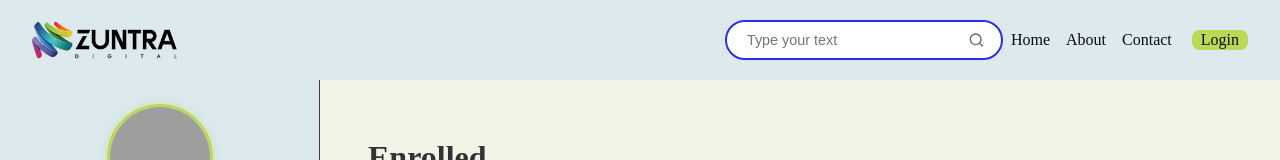
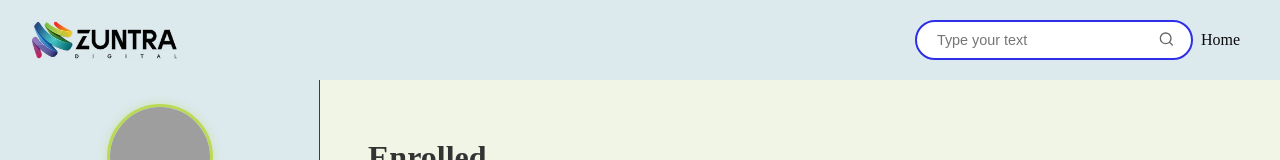
Before and after one commit to abdul8704/EduTrack, a React (Vite) app in the folder client/: page /coursedeets in a window 1280 px wide. Shown: the top 160 px of the page. Built offline with nearby package versions, Linux system fonts and the light colour scheme; grey boxes are pictures that could not be loaded.

Commit message:
Navbar is still not sticky

```diff
--- a/client/src/components/Navbar.jsx
+++ b/client/src/components/Navbar.jsx
@@ -36,13 +36,11 @@ const NavbarInput = () => {
 
 export const Navbar = () => {
   const [menuOpen, setMenuOpen] = useState(false);
-
   const hamburgerRef = useRef(null);
   const dropdownRef = useRef(null);
 
   const toggleMenu = () => setMenuOpen((prev) => !prev);
 
-  // Close menu when clicking outside
   useEffect(() => {
     const handleClickOutside = (event) => {
       if (
@@ -55,14 +53,10 @@ export const Navbar = () => {
         setMenuOpen(false);
       }
     };
-
     document.addEventListener('mousedown', handleClickOutside);
-    return () => {
-      document.removeEventListener('mousedown', handleClickOutside);
-    };
+    return () => document.removeEventListener('mousedown', handleClickOutside);
   }, [menuOpen]);
 
-  // Close menu on window resize if desktop and toggle body scroll lock
   useEffect(() => {
     const handleResize = () => {
       if (window.innerWidth > 768 && menuOpen) {
@@ -70,17 +64,11 @@ export const Navbar = () => {
       }
     };
     window.addEventListener('resize', handleResize);
-
     return () => window.removeEventListener('resize', handleResize);
   }, [menuOpen]);
 
-  // Lock body scroll when menu is open
   useEffect(() => {
-    if (menuOpen) {
-      document.body.classList.add('navbar-menu-open');
-    } else {
-      document.body.classList.remove('navbar-menu-open');
-    }
+    document.body.classList.toggle('navbar-menu-open', menuOpen);
   }, [menuOpen]);
 
   return (
@@ -106,32 +94,17 @@ export const Navbar = () => {
               </div>
               <div className="navbar-mobile-links">
                 <Link to="/">Home</Link>
-                <Link to="/about">About</Link>
-                <Link to="/contact">Contact</Link>
-              </div>
-              <div>
-                <Link to="/login" className="navbar-button">
-                  Login
-                </Link>
               </div>
             </div>
           )}
         </div>
       </div>
 
-      {/* Desktop right section */}
       <div className="navbar-right-section">
         <div className="navbar-search-desktop">
           <NavbarInput />
         </div>
-              <div>
-              <Link  to="/">Home</Link>
-              <Link  to="/about">About</Link>
-              <Link  to="/contact">Contact</Link>
-              </div>
-        <Link to="/login" className="navbar-button">
-          Login
-        </Link>
+        <Link to="/">Home</Link>
       </div>
     </nav>
   );
--- a/client/src/styles/navbar.css
+++ b/client/src/styles/navbar.css
@@ -1,3 +1,4 @@
+/* Footer */
 .footer {
   padding: .25em;
   background-color: #282c34;
@@ -6,12 +7,25 @@
   width: auto;
   z-index: 1000;
 }
+
 .navbar {
+  width: 100%;
   position: sticky;
-  width: 100%;
-  height: 3rem;
+  top: 0;              /* Sticky at top */
+  height: 5rem;        /* Match inner container height */
   z-index: 1000;
   background-color: white;
+  display: flex;
+  justify-content: space-between;
+  align-items: center;
+  padding: 0 2rem;
+  box-shadow: 0 2px 4px rgba(0,0,0,0.1);
+}
+
+/* Make room below fixed navbar */
+body {
+  margin: 0;
+  box-sizing: border-box;
 }
 
 /* Base navbar container */
@@ -25,7 +39,6 @@
   justify-content: space-between;
   align-items: center;
   box-sizing: border-box;
-  overflow-x: hidden;
 }
 
 /* Left and right sections */
@@ -44,7 +57,7 @@
 }
 
 .navbar-logo {
-  height: 2.5rem; /* 40px */
+  height: 2.5rem;
   object-fit: contain;
 }
 
@@ -57,8 +70,7 @@
   flex-wrap: nowrap;
 }
 
-/* Links in navbar */
-.navbar-right-section a{
+.navbar-right-section a {
   font-weight: 500;
   color: #0b0b0d;
   text-decoration: none;
@@ -72,21 +84,17 @@
   color: #BADA55;
 }
 
-/* Login button */
+/* Button */
 .navbar-button {
-  border-radius: 0.5rem; /* 8px */
-  border: 0.0625rem solid transparent; /* 1px */
+  border-radius: 0.5rem;
+  border: 0.0625rem solid transparent;
   padding: 1rem 2rem;
   font-size: 1rem;
   font-weight: 500;
-  font-family: inherit;
   background-color: #BADA55;
   color: white;
   cursor: pointer;
   transition: background-color 0.25s, border-color 0.25s;
-  text-align: center;
-  display: inline-block;
-  white-space: nowrap;
 }
 
 .navbar-button:hover {
@@ -96,35 +104,35 @@
 
 .navbar-button:focus,
 .navbar-button:focus-visible {
-  outline: 0.25rem auto -webkit-focus-ring-color; /* 4px */
+  outline: 0.25rem auto -webkit-focus-ring-color;
 }
 
-/* Search bar desktop wrapper */
+/* Search - desktop */
 .navbar-search-desktop {
   display: flex;
-  max-width: 15.625rem; /* 250px */
+  max-width: 15.625rem;
   width: 100%;
   margin-right: 1rem;
 }
 
-/* Search bar mobile wrapper (hidden by default) */
+/* Search - mobile */
 .navbar-search-mobile {
   display: none;
-  width: 100%; /* full width */
+  width: 100%;
   padding: 0 1rem;
   box-sizing: border-box;
 }
 
-/* Form styles */
+/* Form */
 .navbar-form {
   position: relative;
   display: flex;
   align-items: center;
   width: 100%;
-  height: 2.25rem; /* 36px */
+  height: 2.25rem;
   background: #fff;
-  border: 0.125rem solid #2f2ee9; /* 2px */
-  border-radius: 1.25rem; /* 20px */
+  border: 0.125rem solid #2f2ee9;
+  border-radius: 1.25rem;
   padding: 0 0.75rem;
   transition: border 0.3s ease;
 }
@@ -139,23 +147,19 @@
   outline: none;
   background: transparent;
   font-size: 0.9rem;
-  padding: 0.25rem 2.5rem 0.25rem 0.5rem; /* right padding for icon */
+  padding: 0.25rem 2.5rem 0.25rem 0.5rem;
 }
 
-/* Search icon inside input aligned right */
 .navbar-search-button {
   position: absolute;
   right: 0.75rem;
   background: none;
   border: none;
   cursor: pointer;
-  display: flex;
-  align-items: center;
-  justify-content: center;
   height: 100%;
   color: #666;
   padding: 0;
-  width: 1.5rem; /* 24px */
+  width: 1.5rem;
 }
 
 .navbar-reset {
@@ -183,7 +187,7 @@
   width: 1.5rem;
 }
 
-/* Hamburger styles */
+/* Hamburger */
 .navbar-hamburger-container {
   position: relative;
   display: flex;
@@ -193,7 +197,7 @@
 }
 
 .navbar-hamburger {
-  display: none; /* hidden on desktop */
+  display: none;
   flex-direction: column;
   justify-content: center;
   align-items: center;
@@ -204,18 +208,16 @@
   font-size: 1.5rem;
   color: #000;
   padding: 0.5rem 1rem;
-  line-height: 1;
 }
 
-/* Mobile dropdown menu */
+/* Mobile menu */
 .navbar-mobile-menu {
   position: fixed;
-  top: 3.75rem; /* 60px */
+  top: 3.75rem;
   right: 0;
   left: 0;
   background-color: rgb(220, 233, 237);
   width: 100vw;
-  height: auto;
   padding: 1rem;
   display: flex;
   flex-direction: column;
@@ -227,7 +229,6 @@
   box-sizing: border-box;
 }
 
-/* Mobile menu links */
 .navbar-mobile-menu a {
   width: 100%;
   text-align: center;
@@ -249,26 +250,22 @@
   color: #BADA55;
 }
 
-/* Mobile login button */
 .navbar-mobile-menu .navbar-button {
   width: 100%;
   text-align: center;
   margin-top: 1rem;
 }
 
-/* Fix for preventing horizontal scroll when mobile menu open */
 body.navbar-menu-open {
   overflow: hidden;
 }
 
-/* Responsive Styles */
-@media screen and (max-width: 48rem) { /* 768px */
-  /* Show hamburger */
+/* Responsive */
+@media screen and (max-width: 48rem) {
   .navbar-hamburger {
     display: flex;
   }
 
-  /* Hide desktop search and links */
   .navbar-search-desktop,
   .navbar-right-section a,
   .navbar-button {
@@ -279,25 +276,24 @@ body.navbar-menu-open {
     display: none;
   }
 
-  /* Show mobile search inside menu */
   .navbar-search-mobile {
     display: flex;
     width: 100%;
-    max-width: none;
     padding: 0;
   }
 
-  /* Navbar left section */
   .navbar-left-section-row {
     flex-direction: row;
     justify-content: space-between;
     align-items: center;
   }
+
   .navbar-mobile-menu .navbar-button {
     display: block;
   }
-   .navbar-button {
-    padding: 1.25rem 2.5rem; /* Increased padding for bigger button */
-    font-size: 1.125rem; /* 18px instead of default 16px */
+
+  .navbar-button {
+    padding: 1.25rem 2.5rem;
+    font-size: 1.125rem;
   }
 }
```
